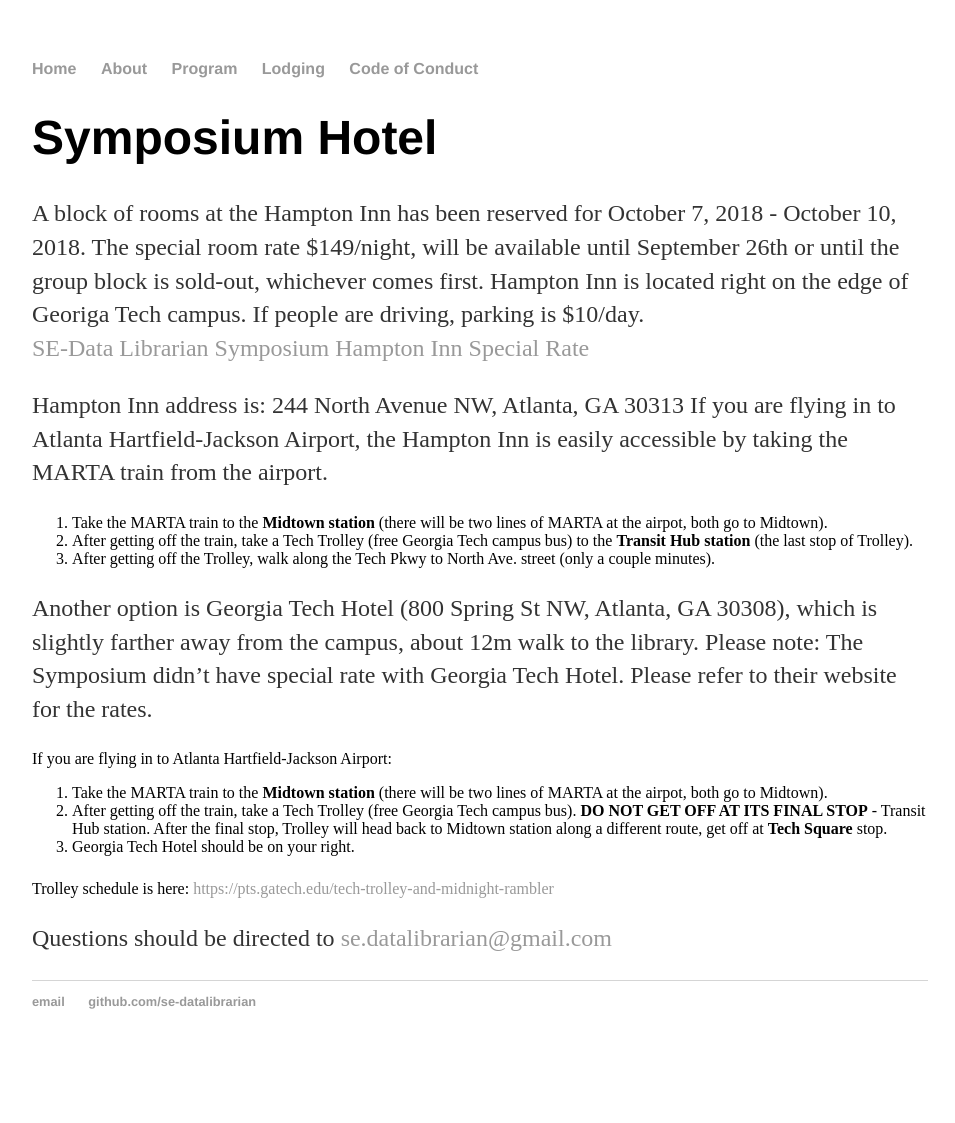
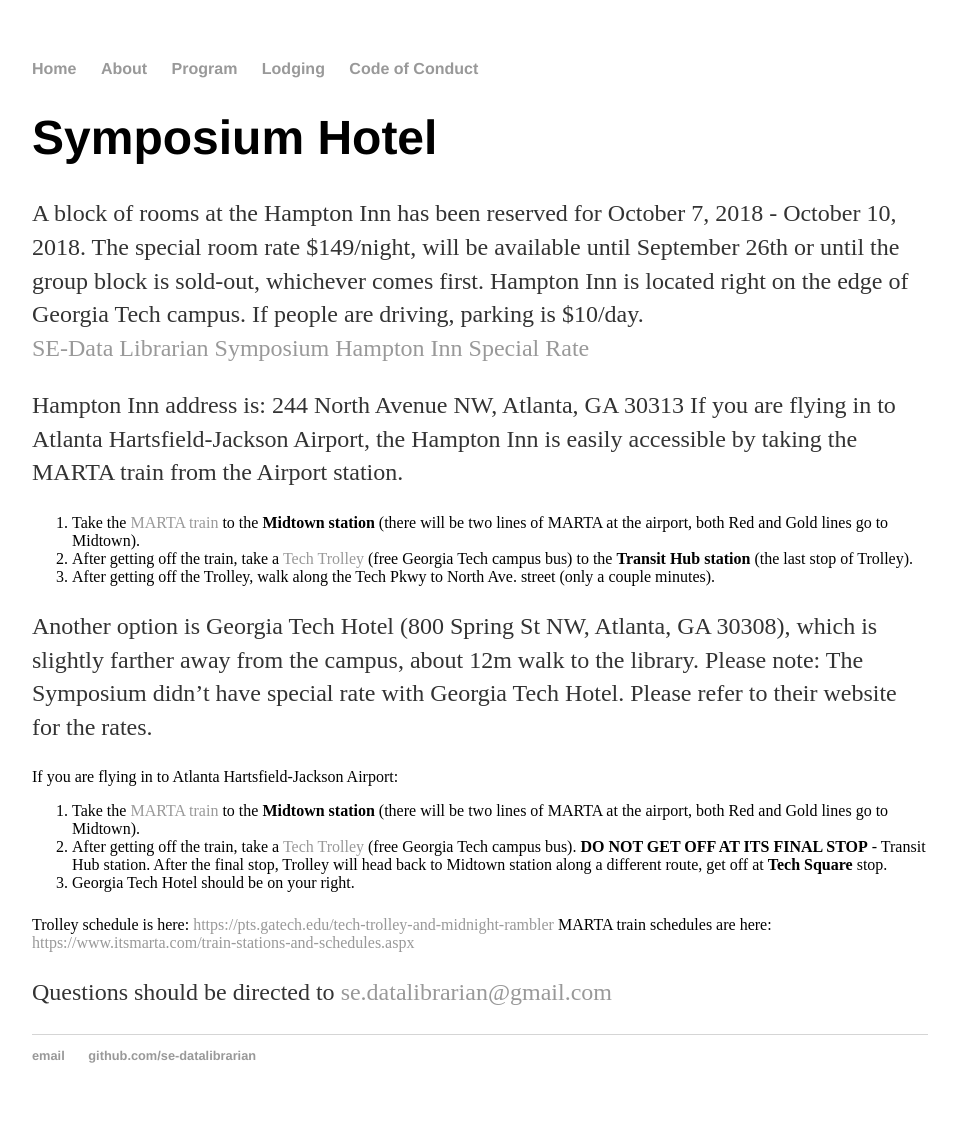
Before and after one commit to se-datalibrarian/test, a Jekyll site: the page built from Lodging/index.html, in a window 1280 px wide. Shown: the whole page, without its empty margins (160-1115 px from the left). Built offline with Jekyll 4.4.1, drawn with Linux system fonts in a browser that asks for light colours; before the commit the page ends 1069 px from its top, so only the background shows below that.

Commit message:
Updated via the Open Science Framework

```diff
--- a/Lodging/index.html
+++ b/Lodging/index.html
@@ -9,19 +9,19 @@
 <p>
 	A block of rooms at the Hampton Inn has been reserved for October 7, 2018 - October 10, 2018.
 	The special room rate $149/night, will be available until September 26th or until the group block is sold-out,
-	whichever comes first. Hampton Inn is located right on the edge of Georiga Tech campus. If people are driving, parking is $10/day.  <BR>
+	whichever comes first. Hampton Inn is located right on the edge of Georgia Tech campus. If people are driving, parking is $10/day.  <BR>
 	<a href="http://hamptoninn.hilton.com/en/hp/groups/personalized/A/ATLGTHX-SED-20181007/index.jhtml" target="_blank">
 		SE-Data Librarian Symposium Hampton Inn Special Rate</a>
 	</P>
 	<P>
 Hampton Inn address is: 244 North Avenue NW, Atlanta, GA 30313
 
-If you are flying in to Atlanta Hartfield-Jackson Airport, the Hampton Inn is easily accessible by taking the MARTA train from the airport.
+If you are flying in to Atlanta Hartsfield-Jackson Airport, the Hampton Inn is easily accessible by taking the MARTA train from the Airport station.
 		<Ol>
 			<LI>
-		Take the MARTA train to the <strong>Midtown station</strong> (there will be two lines of MARTA at the airpot, both go to Midtown). </LI>
+		Take the <a href="https://www.itsmarta.com/train-stations-and-schedules.aspx" target="_blank">MARTA train</a> to the <strong>Midtown station</strong> (there will be two lines of MARTA at the airport, both Red and Gold lines go to Midtown). </LI>
 			<LI>
-After getting off the train, take a Tech Trolley (free Georgia Tech campus bus) to the <strong>Transit Hub station</strong> (the last stop of Trolley). </LI>
+After getting off the train, take a <a href="https://pts.gatech.edu/tech-trolley-and-midnight-rambler" target="_blank">Tech Trolley</a> (free Georgia Tech campus bus) to the <strong>Transit Hub station</strong> (the last stop of Trolley). </LI>
 			<LI>
 After getting off the Trolley, walk along the Tech Pkwy to North Ave. street (only a couple minutes). </LI>
 		</OL></p>
@@ -31,13 +31,12 @@
 		The Symposium didn’t have special rate with Georgia Tech Hotel. Please refer to their website for the rates.</P>
 
 
-If you are flying in to Atlanta Hartfield-Jackson Airport:
+If you are flying in to Atlanta Hartsfield-Jackson Airport:
 			<OL>
-<LI>
-		Take the MARTA train to the <strong>Midtown station</strong> (there will be two lines of MARTA at the airpot, both go to Midtown). </LI>
+<LI>Take the <a href="https://www.itsmarta.com/train-stations-and-schedules.aspx" target="_blank">MARTA train</a> to the <strong>Midtown station</strong> (there will be two lines of MARTA at the airport, both Red and Gold lines go to Midtown).</LI>
 
 			<LI>
-After getting off the train, take a Tech Trolley (free Georgia Tech campus bus). <Strong>DO NOT GET OFF AT ITS FINAL STOP</strong> - Transit Hub
+After getting off the train, take a <a href="https://pts.gatech.edu/tech-trolley-and-midnight-rambler" target="_blank">Tech Trolley</a> (free Georgia Tech campus bus). <Strong>DO NOT GET OFF AT ITS FINAL STOP</strong> - Transit Hub
 				station. After the final stop, Trolley will head back to Midtown station along a different route,
 				get off at <strong>Tech Square</strong> stop. </LI>
 				<li>
@@ -47,6 +46,8 @@
 
 Trolley schedule is here: <a href="https://pts.gatech.edu/tech-trolley-and-midnight-rambler" target="_blank">https://pts.gatech.edu/tech-trolley-and-midnight-rambler</A>
 
+MARTA train schedules are here: <a href="https://www.itsmarta.com/train-stations-and-schedules.aspx" target="_blank">https://www.itsmarta.com/train-stations-and-schedules.aspx</a>
+
 
 
 	<p>Questions should be directed to <a href="mailto:se.datalibrarian@gmail.com">se.datalibrarian@gmail.com</a></p>
```
